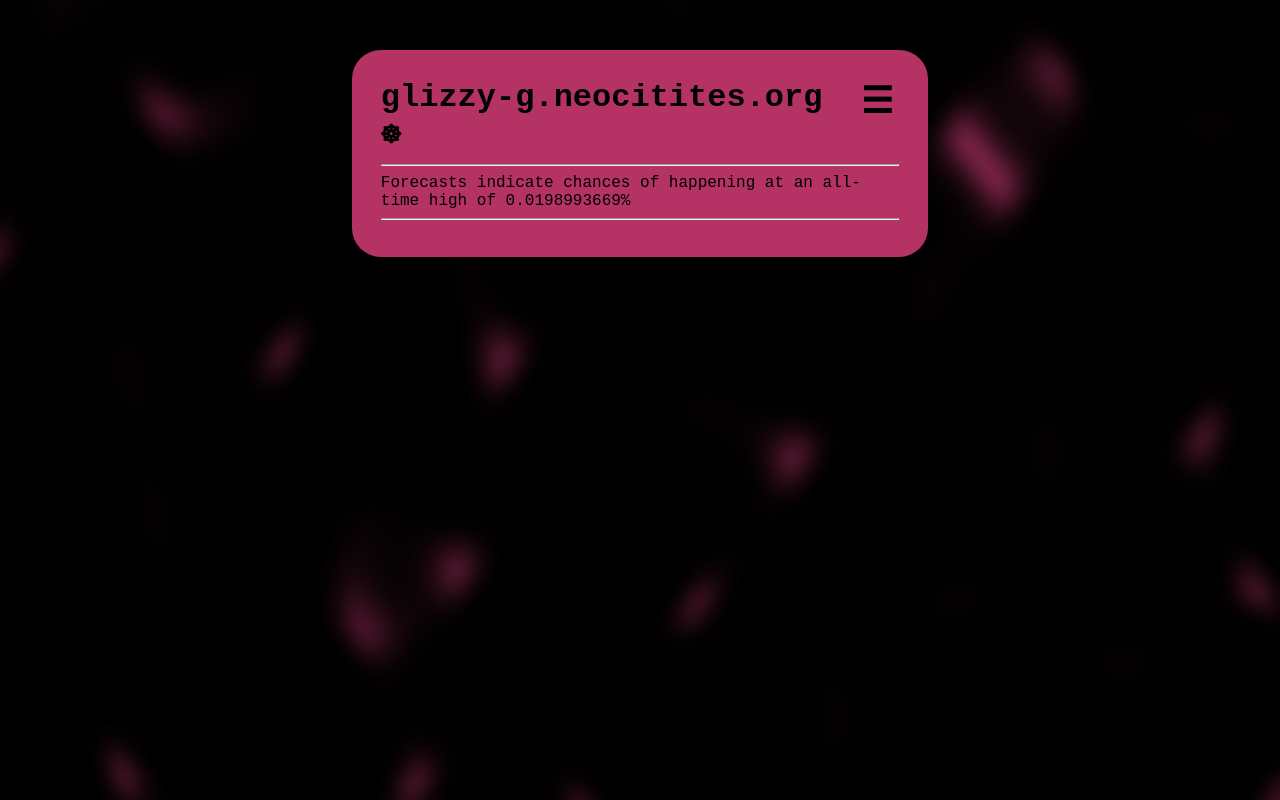
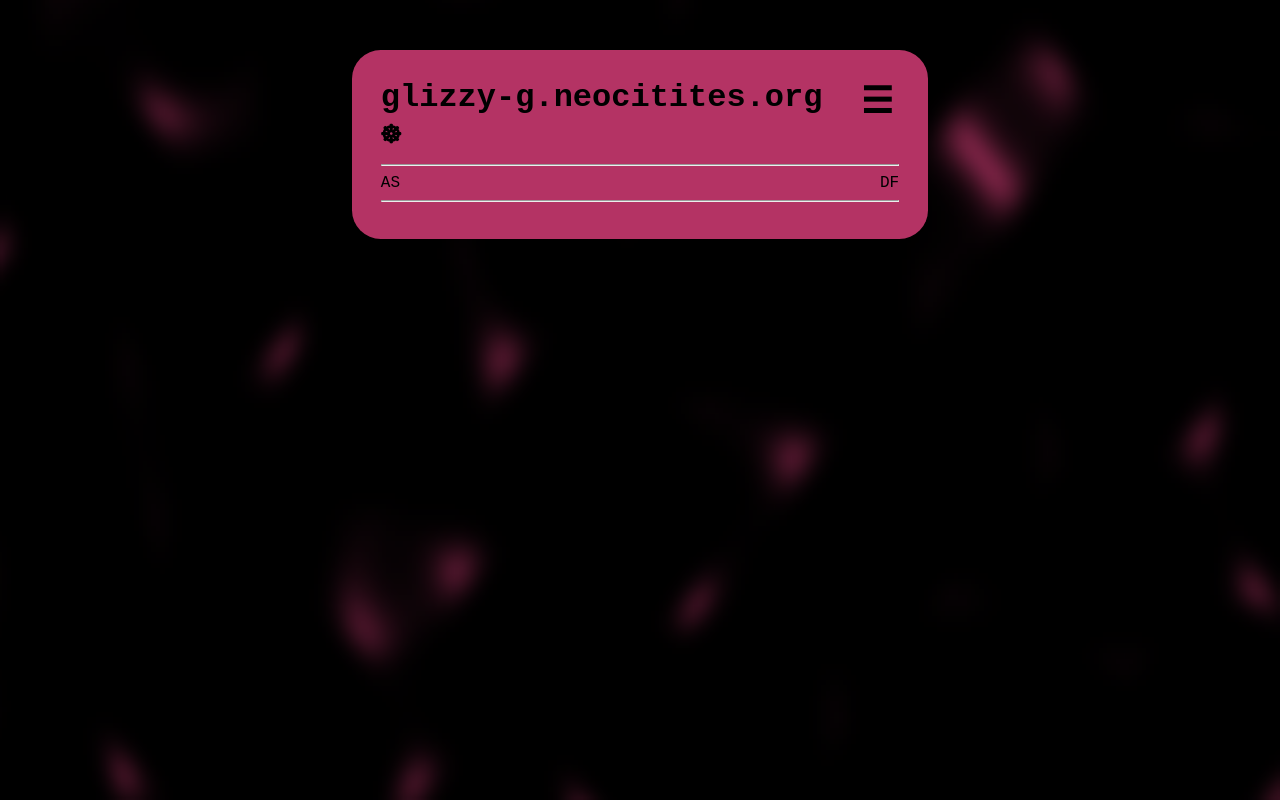
Before and after one commit to glizzy-g/glizzy-g.neocities.org, a website with bundled scripts: page src/index.html in a window 1280 px wide. Built offline with nearby package versions, Linux system fonts and the light colour scheme.

Commit message:
Begun scrolling banner.

```diff
--- /dev/null
+++ b/src/Elements/ScrollingBanner.js
@@ -0,0 +1,32 @@
+class ScrollingBanner extends HTMLElement{
+    constructor(){
+        super();
+
+        this.left;
+        this.right;
+        this.text;
+    }
+
+    connectedCallback(){
+        this.style.display = "flex";
+
+        const shadow = this.attachShadow({mode:"open"});
+
+        this.left = document.createElement("span");
+        this.right = document.createElement("span");
+
+        this.right.style.marginLeft = "auto";
+
+        this.left.innerText = "AS";
+        this.right.innerText = "DF";
+
+        shadow.appendChild(this.left);
+        shadow.appendChild(this.right);
+
+        setInterval(() => {
+
+        }, interval);
+    }
+}
+
+export default ScrollingBanner;
--- a/src/index.html
+++ b/src/index.html
@@ -20,8 +20,7 @@
 
             <hr>
 
-            <div id="News"></div>
-                <span id="NewsBanner">Forecasts indicate chances of happening at an all-time high of 0.0198993669%</span>
+            <scrolling-banner></scrolling-banner>
             <hr>
 
         </main>
--- a/src/javascript.js
+++ b/src/javascript.js
@@ -2,7 +2,7 @@ import Color from 'color';
 import { createNoise2D } from 'simplex-noise';
 import { BiColourNoise } from "./Background/Backgrounds.js";
 import DropdownButton from "./Elements/DropdownButton.js";
-import Link from "./Elements/Link.js";
+import ScrollingBanner from './Elements/ScrollingBanner.js';
 
 const primaryColour = Color.hsl(Math.random()*360, 70+Math.random()*30-30, 45+Math.random()*30);
 const secondaryColour = primaryColour.darken(0.35);
@@ -29,8 +29,6 @@ BiColourNoise(canvas, GenerateNoise, secondaryColour, Color('black'), 50, 15);
 
 document.getElementById("Content").style.backgroundColor = primaryColour.hsl().string();
 
-
-
 customElements.define("dropdown-button", DropdownButton);
 
 const more = document.getElementById("More");
@@ -54,3 +52,5 @@ for(let i=0; i<moreOptions.length; i++){
 }
 
 more.dropdown.style.backgroundColor = primaryColour.hsl().string();
+
+customElements.define("scrolling-banner", ScrollingBanner);
```
